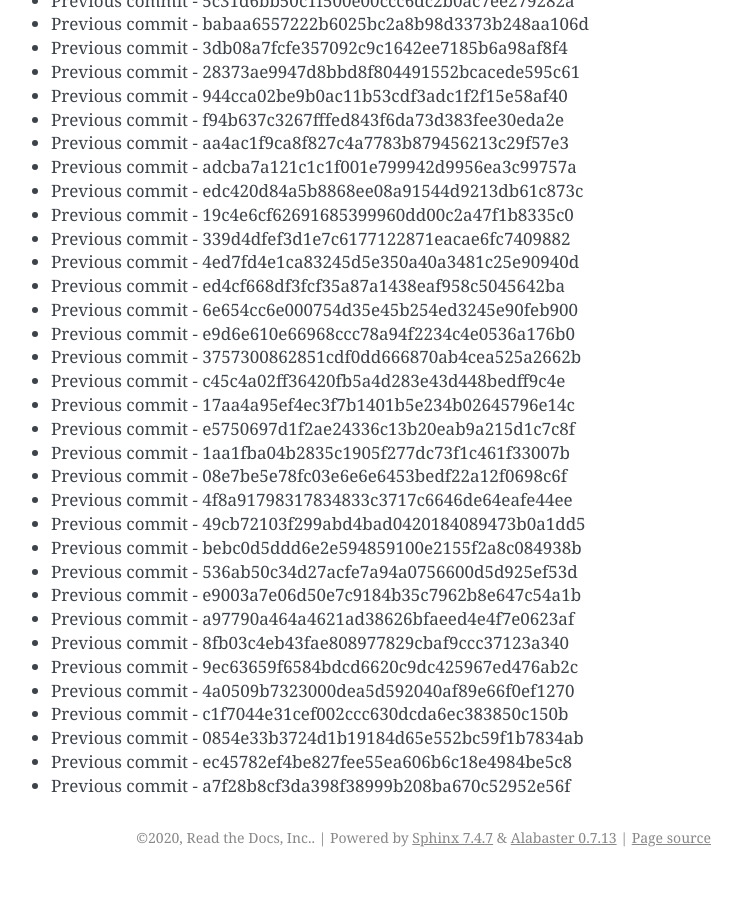
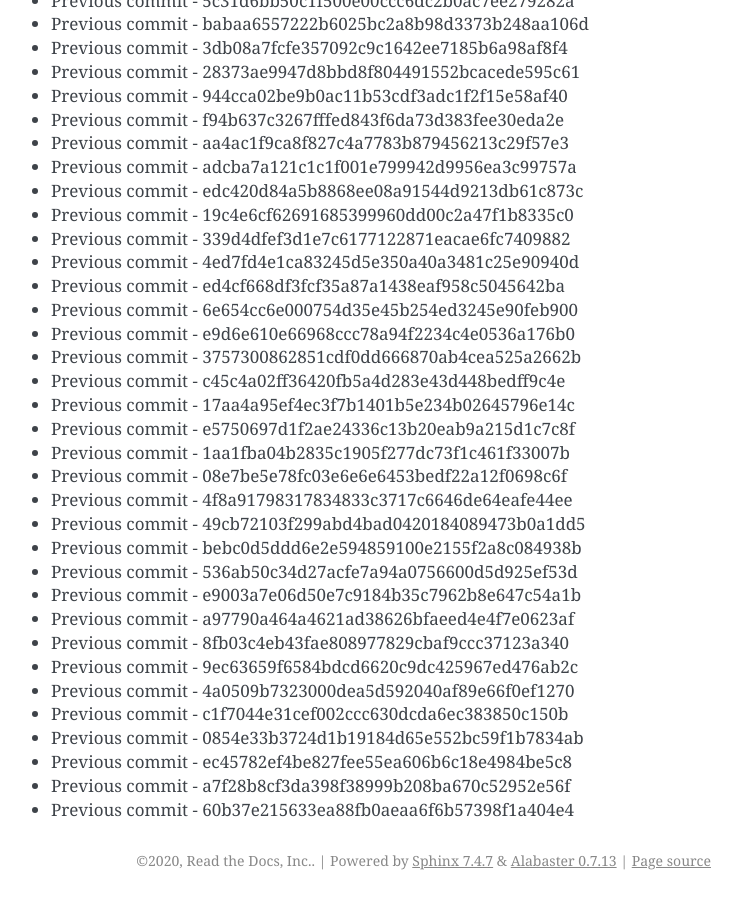
Before and after one commit to readthedocs/rtd-git-stresstest, a Sphinx documentation site: the page built from docs/updates.rst, in a window 1280 px wide and 900 px high, scrolled down 93558 px. Shown: the whole window, without its empty margins (399-1141 px from the left). Built offline with Sphinx 7.4.7, drawn with Linux system fonts in a browser that asks for light colours; before the commit the page ends 94435 px from its top, so only the background shows below that.

Commit message:
Generating commit from previous: 60b37e215633ea88fb0aeaa6f6b57398f1a404e4

```diff
--- a/docs/updates.rst
+++ b/docs/updates.rst
@@ -3963,3 +3963,4 @@ It can be tested for any performance characteristics.
 * Previous commit - 0854e33b3724d1b19184d65e552bc59f1b7834ab
 * Previous commit - ec45782ef4be827fee55ea606b6c18e4984be5c8
 * Previous commit - a7f28b8cf3da398f38999b208ba670c52952e56f
+* Previous commit - 60b37e215633ea88fb0aeaa6f6b57398f1a404e4
```
